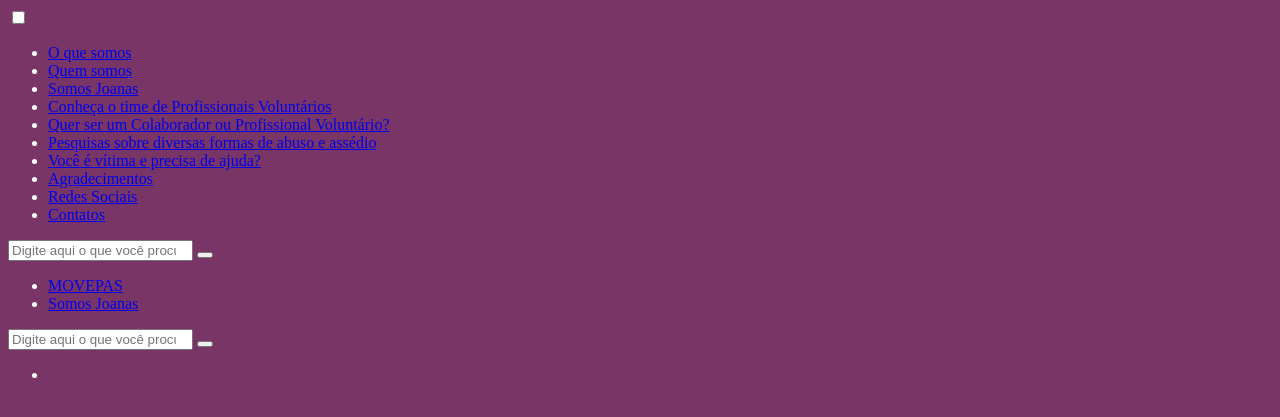
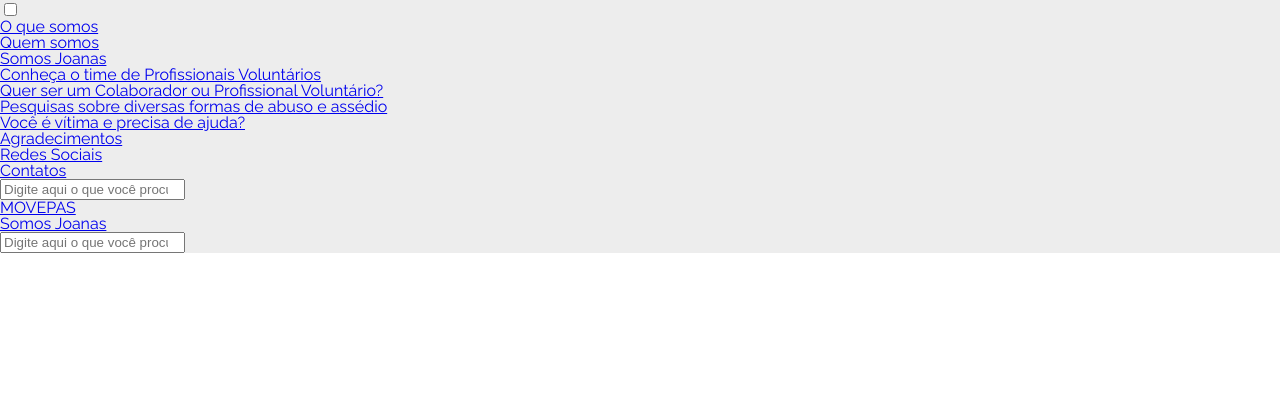
Before and after one commit to marcelabomfim/somos-joanas, a PHP site: page / in a window 1280 px wide. Shown: the top 417 px of the page. Run offline with PHP 8.4, Linux system fonts and the light colour scheme; style sheets or scripts are compiled from the project's sources.

Commit message:
Update style.scss imports

```diff
--- a/src/scss/style.scss
+++ b/src/scss/style.scss
@@ -1,7 +1,6 @@
-$primary-color: #783565;
-$text-color: #fff;
+@import "variables";
 
-body {
-  background-color: $primary-color;
-  color: $text-color;
-}
+@import "reset";
+@import "fonts";
+
+@import "header";
```
